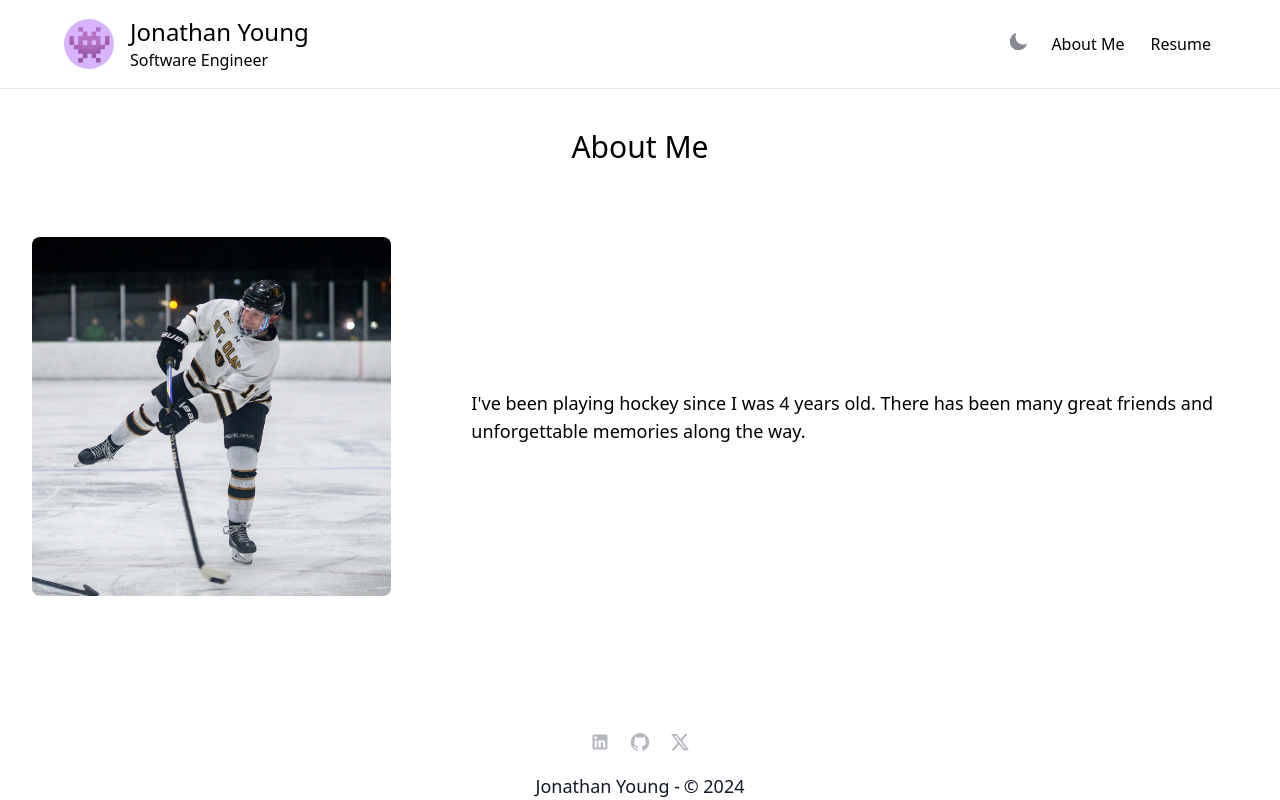
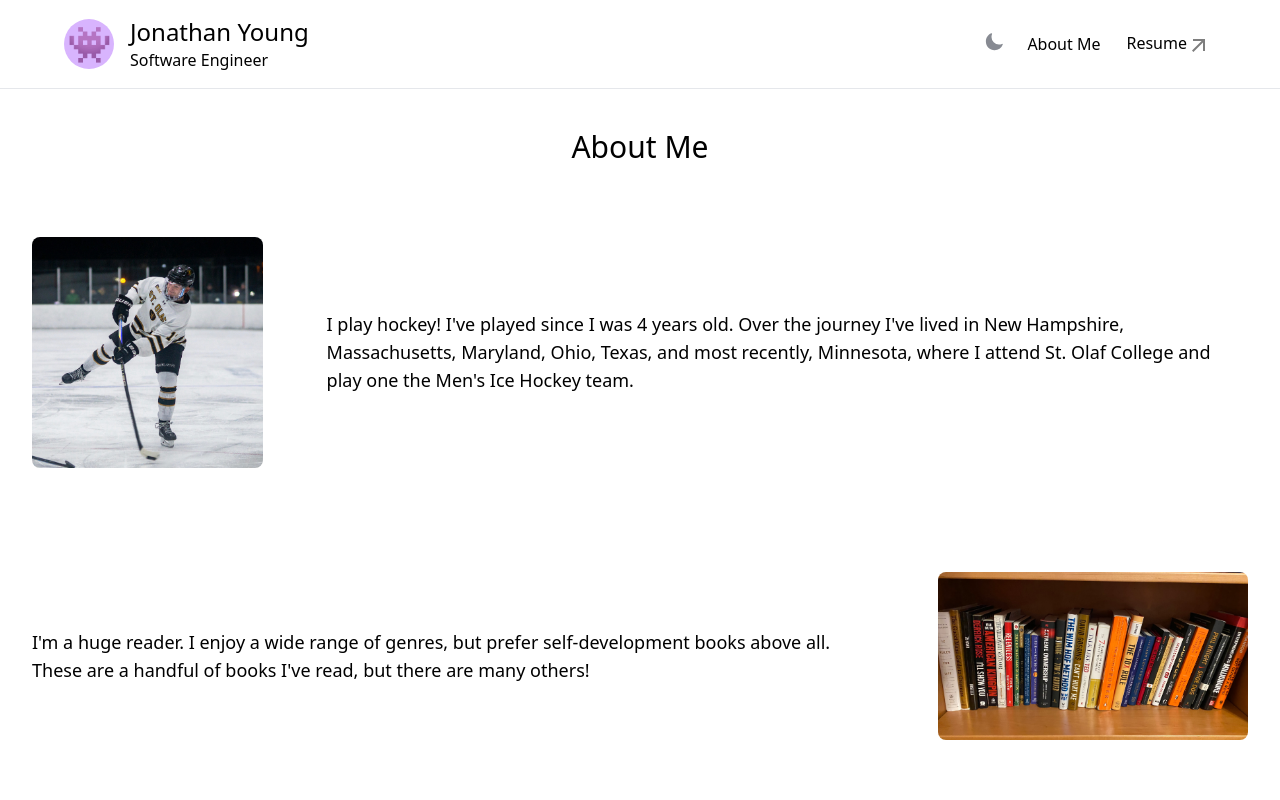
Before and after one commit to Not-Younger/Personal-Website-v2, a Next.js app: page /about in a window 1280 px wide. Shown: the top 800 px of the page. Built offline with nearby package versions, Linux system fonts and the light colour scheme.

Commit message:
updates, link to email, finish about

```diff
--- a/app/about/page.tsx
+++ b/app/about/page.tsx
@@ -1,11 +1,14 @@
 import React from 'react';
 import Section from '@/app/components/Section';
+import SectionReverse from '@/app/components/SectionReverse';
 
 const AboutPage: React.FC = () => {
   return (
     <div className="relative flex flex-col items-center justify-center lg:space-y-10 py-10">
       <h1 className="text-3xl">About Me</h1>
-      <Section reverse={true} text="I've been playing hockey since I was 4 years old. There has been many great friends and unforgettable memories along the way." image="/hockey.jpeg" alt="Picture of me playing hockey"/>
+      <Section text="I play hockey! I've played since I was 4 years old. Over the journey I've lived in New Hampshire, Massachusetts, Maryland, Ohio, Texas, and most recently, Minnesota, where I attend St. Olaf College and play one the Men's Ice Hockey team." image="/hockey.jpeg" alt="Picture of me playing hockey" />
+      <SectionReverse text="I'm a huge reader. I enjoy a wide range of genres, but prefer self-development books above all. These are a handful of books I've read, but there are many others!" image="/books.jpeg" alt="Some books I've read" />
+      <Section text="My other hobbies are working out, working on side projects, gaming, and hanging out with my friends and girlfriend. My favorite kind of music is anything EDM / House." image="/purple.png" alt="Picture of purple designs" />
     </div>
   );
 };
--- a/app/components/Hero.tsx
+++ b/app/components/Hero.tsx
@@ -30,34 +30,37 @@ const Hero = () => {
             draggable="false"
             className="rounded-full border-2 border-white dark:border-purple-100 ml-4 md:ml-0"
           />
-          <h1 className="max-w-3xl text-center font-bold text-5xl leading-tight">
+          <h1 className="max-w-3xl text-center font-bold text-5xl leading-tight text-white">
             Hi, I&apos;m <TextGradient text="Jonathan" />.
           </h1>
         </div>
 
-        <p className="text-lg text-center text-white dark:text-purple-100 px-4">
+        <p className="text-lg text-center text-white px-4">
           I&apos;m an undergraduate student studying Computer Science who has a
           passion for software development.
         </p>
-        <p className="text-lg text-center text-white dark:text-purple-100 px-4">
-          At the moment I&apos;m learning about full-stack web development. The stack I&apos;m currently learning is Next.js, Tailwind CSS, and TypeScript on the front-end with Nest.js, TypeScript, and PostgreSQL on the back-end.
+        <p className="text-lg text-center text-white px-4">
+          At the moment I&apos;m learning about full-stack web development. The
+          stack I&apos;m currently learning is Next.js, Tailwind CSS, and
+          TypeScript on the front-end with Nest.js, TypeScript, and PostgreSQL
+          on the back-end.
         </p>
-        <button
-          onClick={() =>
-            document
-              .getElementById("footer")
-              ?.scrollIntoView({ behavior: "smooth" })
-          }
-          className="z-10 text-lg w-[180px] bg-gradient-to-r from-[#ff874f] to-[#ec5e95] rounded-lg text-gray-50 font-semibold py-[10px] px-4 hover:brightness-125"
-        >
-          Contact Me
-        </button>
+        <a href="mailto:jonathanyoung7718@gmail.com">
+          <button className="z-10 text-lg w-[180px] bg-gradient-to-r from-[#ff874f] to-[#ec5e95] rounded-lg text-gray-50 font-semibold py-[10px] px-4 hover:brightness-125">
+            Contact Me
+          </button>
+        </a>
       </div>
-      <button onClick={() =>
+      <button
+        onClick={() =>
           document
             .getElementById("projects")
             ?.scrollIntoView({ behavior: "smooth" })
-        } className="absolute bottom-8 hover:brightness-110 text-white">View my projects <ArrowDropDownIcon/></button>
+        }
+        className="absolute bottom-8 hover:brightness-110 text-white"
+      >
+        View my projects <ArrowDropDownIcon />
+      </button>
     </div>
   );
 };
--- a/app/components/Navbar.tsx
+++ b/app/components/Navbar.tsx
@@ -5,6 +5,7 @@ import React from "react";
 import { useState, useEffect } from "react";
 import ThemeSwitcher from "@/app/components/ThemeSwitcher";
 import DropdownMenu from "@/app/components/Dropdown";
+import ArrowOutwardIcon from '@mui/icons-material/ArrowOutward';
 
 const Navbar = () => {
   const [isSmallScreen, setIsSmallScreen] = useState(false);
@@ -25,7 +26,7 @@ const Navbar = () => {
   }, []);
 
   return (
-    <header className="flex justify-center p-4 items-center border-b gap-4 dark:bg-gray-900">
+    <header className="flex justify-center p-4 items-center border-b gap-4 dark:bg-gray-800">
       <div className="flex justify-between w-full lg:max-w-6xl">
         <Link
           href="/"
@@ -56,7 +57,7 @@ const Navbar = () => {
                 className="border border-transparent hover:border-gray-400 hover:brightness-110 p-1 rounded hover:-translate-y-[0.05rem] duration-500"
                 target="_blank"
               >
-                Resume
+                Resume<ArrowOutwardIcon className="text-sm" />
               </Link>
             </>
           ) : (
--- a/app/components/ProjectCard.tsx
+++ b/app/components/ProjectCard.tsx
@@ -1,4 +1,6 @@
 import Image from "next/image";
+import ArrowOutwardIcon from '@mui/icons-material/ArrowOutward';
+
 
 type Project = {
   title: string;
@@ -29,7 +31,7 @@ const ProjectCard = (project: Project) => {
       </div>
       <div className="text-right p-4">
         <a href={project.href} className="text-right opacity-50 hover:brightness-150">
-          View on GitHub
+          View on GitHub<ArrowOutwardIcon className="text-sm" />
         </a>
       </div>
     </div>
--- a/app/components/Projects.tsx
+++ b/app/components/Projects.tsx
@@ -2,7 +2,7 @@ import ProjectCard from "@/app/components/ProjectCard";
 
 const Projects = () => {
   return (
-    <div id="projects" className="flex flex-col items-center justify-center space-y-10 py-20 bg-white dark:bg-gray-900">
+    <div id="projects" className="flex flex-col items-center justify-center space-y-10 py-20 bg-white dark:bg-gray-800">
       <h2 className="max-w-3xl text-center font-bold text-gray-900 dark:text-white text-3xl leading-tight">
         My Projects
       </h2>
--- a/app/components/Section.tsx
+++ b/app/components/Section.tsx
@@ -4,15 +4,12 @@ type SectionProps = {
   text: string;
   image: string;
   alt: string;
-  reverse?: boolean;
 };
 
 const Section = (props: SectionProps) => {
   return (
-    <div className="flex gap-4 flex-col md:flex-row">
-      {props.reverse ? (
-        <>
-          <div className="p-8 flex justify-center items-center">
+    <div className="flex flex-col md:flex-row">
+      <div className="p-8 md:pt-8 md:px-8 flex justify-center items-center">
         <Image
           src={props.image}
           alt={props.alt}
@@ -24,23 +21,6 @@ const Section = (props: SectionProps) => {
       <div className="flex justify-center items-center p-8 text-lg">
         <p className="text-center md:text-left">{props.text}</p>
       </div>
-        </>
-      ) : (
-        <>
-          <div className="flex justify-center items-center p-8 text-lg">
-            <p className="text-center md:text-left">{props.text}</p>
-          </div>
-          <div className="p-8 flex justify-center items-center">
-            <Image
-              src={props.image}
-              alt={props.alt}
-              width={500}
-              height={500}
-              className="rounded-lg"
-            />
-          </div>
-        </>
-      )}
     </div>
   );
 };
--- /dev/null
+++ b/app/components/SectionReverse.tsx
@@ -0,0 +1,28 @@
+import Image from "next/image";
+
+type SectionReverseProps = {
+  text: string;
+  image: string;
+  alt: string;
+};
+
+const SectionReverse = (props: SectionReverseProps) => {
+  return (
+    <div className="flex flex-col-reverse md:flex-row">
+      <div className="flex justify-center items-center p-8 text-lg">
+        <p className="text-center md:text-left">{props.text}</p>
+      </div>
+      <div className="p-8 md:pt-8 md:px-8 flex justify-center items-center">
+        <Image
+          src={props.image}
+          alt={props.alt}
+          width={500}
+          height={500}
+          className="rounded-lg h-auto"
+        />
+      </div>
+    </div>
+  );
+};
+
+export default SectionReverse;
--- a/app/components/TextGradient.tsx
+++ b/app/components/TextGradient.tsx
@@ -6,8 +6,8 @@ type TextGradientProps = {
 }
 
 export default function TextGradient(props: TextGradientProps) {
-  const from = props.from || 'from-purple-600'
-  const via = props.via || 'via-purple-400'
+  const from = props.from || 'from-purple-400'
+  const via = props.via || 'via-purple-200'
   const to = props.to || 'to-pink-400'
 
   return (
--- a/app/layout.tsx
+++ b/app/layout.tsx
@@ -15,7 +15,7 @@ export default function RootLayout({
 }) {
   return (
     <html lang="en">
-      <body className="min-h-screen mx-auto w-full flex flex-col bg-white dark:bg-gray-900">
+      <body className="min-h-screen mx-auto w-full flex flex-col bg-white dark:bg-gray-800">
         <Provider>
           <Navbar />
           <main className="flex flex-col flex-1 w-full">
```
Also changed, not shown: public/books.jpeg (added), 1 other file (tests, documents, lock files or other folders). Lines whose indentation alone changed are shown as unchanged.
